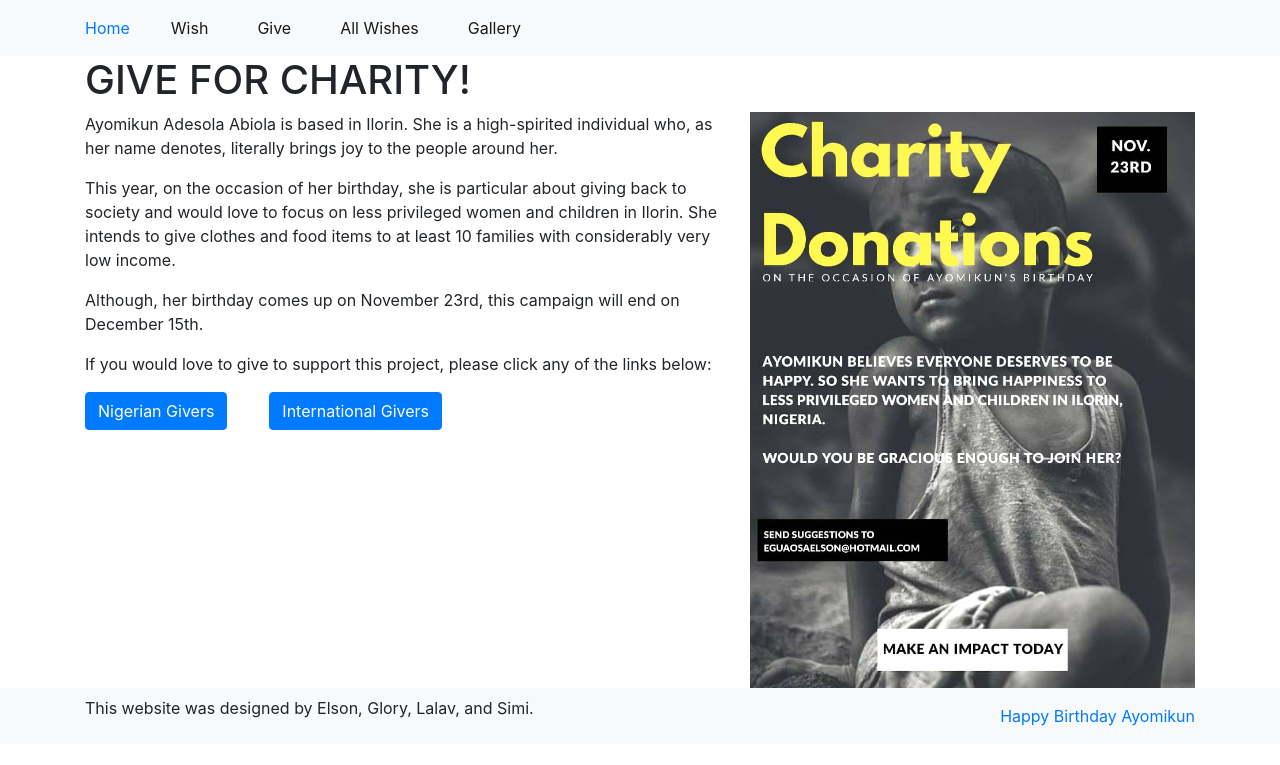
After one commit to e-elson/birthday_wish, a Django app: page /wishes/give in a window 1280 px wide. The commit adds this page. Shown: the top 765 px of the page. Run offline with Django 3.2, Linux system fonts and the light colour scheme; data comes from the database, SQL or seed files in the repository; both versions use the stored data as it was after the commit; some libraries are stand-ins or nearby versions.

Commit message:
Adding give template and links

```diff
--- a/bday/templates/base.html
+++ b/bday/templates/base.html
@@ -13,7 +13,7 @@
                     <a class="nav-link" href="{% url 'new' %}">Wish</a>
                 </li>&ensp; &ensp; &ensp;
                 <li class="nav-item active">
-                    <a class="nav-link" href="{% url 'new' %}">Give</a>
+                    <a class="nav-link" href="{% url 'give' %}">Give</a>
                 </li>&ensp; &ensp; &ensp;
                 <li class="nav-item active">
                     <a class="nav-link" href="{% url 'wish_list' %}">All Wishes</a>
@@ -32,7 +32,7 @@
     <nav class="navbar navbar-expand-lg navbar-light bg-light">
         <div class="container">
             <p>This website was designed by Elson, Glory, Lalav, and Simi.</p>
-            <p class="h6">© All right Reversed.<a class="text-green ml-2" href="#" target="_blank">Happy Birthday Ayomikun</a></p>
+            <a class="text-green ml-2" href="#" target="_blank">Happy Birthday Ayomikun</a>
         </div>
 </footer>
 <script src="https://code.jquery.com/jquery-3.3.1.slim.min.js" integrity="sha384-q8i/X+965DzO0rT7abK41JStQIAqVgRVzpbzo5smXKp4YfRvH+8abtTE1Pi6jizo" crossorigin="anonymous"></script>
--- a/wishes/admin.py
+++ b/wishes/admin.py
@@ -1,8 +1,9 @@
 from django.contrib import admin
-from .models import Wish, Gallery
+from .models import Wish, Gallery, Image
 
 # Register your models here.
 
 #admin.site.register(Status)
 admin.site.register(Wish)
 admin.site.register(Gallery)
+admin.site.register(Image)
--- a/wishes/models.py
+++ b/wishes/models.py
@@ -27,3 +27,6 @@ class Gallery(models.Model):
     desc = models.CharField(max_length=60)
     def __str__(self):
         return self.desc
+
+class Image(models.Model):
+    image = models.FilePathField(path='/images')
--- /dev/null
+++ b/wishes/templates/give.html
@@ -0,0 +1,29 @@
+{% extends 'base.html' %}
+{% load static %}
+
+{% block content %}
+<h1>GIVE FOR CHARITY!</h1>
+<div class="row">
+    <div class="col-md-7">
+        <p>Ayomikun Adesola Abiola is based in Ilorin. She is a high-spirited individual who,
+            as her name denotes, literally brings joy to the people around her.</p>
+        <p>This year, on the occasion of her birthday, she is particular about giving back to
+            society and would love to focus on less privileged women and children in Ilorin.
+            She intends to give clothes and food items to at least 10 families with considerably
+            very low income.</p>
+        <p>Although, her birthday comes up on November 23rd, this campaign will end on December 15th.</p>
+        <p>If you would love to give to support this project, please click any of the links below:</p>
+        <a class="btn btn-primary" href="https://donate-ng.com/campaign/charity-donations-for-the-less-privilege">
+            Nigerian Givers</a>
+        &ensp; &ensp; &ensp;
+        <a class="btn btn-primary" href="https://donate-ng.com/campaign/charity-donations-for-the-less-privilege">
+            International Givers</a>
+        </p>
+    </div>
+    <div class="col-md-5">
+        <img src="{% static img.image %}" alt="Charity donations" width="100%">
+    </div>
+    <br>
+</div>
+
+{% endblock %}
--- a/wishes/templates/index.html
+++ b/wishes/templates/index.html
@@ -14,7 +14,7 @@
         pursuing a masters degree at the University of Ibadan, Nigeria.</p>
     </div>
     <div class="col-md-5">
-        <img src="{% static project.image %}" alt="FINE GEH" width="100%">
+        <img src="{% static image.image %}" alt="FINE GEH" width="100%" height="210%">
     </div>
     <br>
 </div>
@@ -25,7 +25,7 @@
         <p>To celebrate her, you could do any, or both, of the following:</p>
         <a class="btn btn-primary" href="{% url 'new' %}">Send a wish</a>
         &ensp; &ensp; &ensp;
-        <a class="btn btn-primary" href="{% url 'new' %}">Give a cash gift for charity</a>
+        <a class="btn btn-primary" href="{% url 'give' %}">Give a cash gift for charity</a>
     </div>
 </div>
 
--- a/wishes/urls.py
+++ b/wishes/urls.py
@@ -7,6 +7,6 @@ urlpatterns = [
     path('wish_list/', views.wish_list, name="wish_list"),
     path('waiting/', views.waiting, name="waiting"),
     path('<int:pk>/', views.wish_detail, name="wish_detail"),
-    path('<int:pk>/reply', views.reply, name="reply"),
     path('gallery', views.gallery, name="gallery"),
+    path('give', views.give, name='give')
 ]
--- a/wishes/views.py
+++ b/wishes/views.py
@@ -1,7 +1,7 @@
 from django.shortcuts import render
 from django.contrib.auth.forms import AuthenticationForm
 from django.contrib.auth.models import User, Group
-from .models import Wish, Gallery, Reply
+from .models import Wish, Gallery, Reply, Image
 from .forms import WishForm, ReplyForm
 from django.conf import settings
 from django.core.mail import send_mail
@@ -11,8 +11,10 @@ from django.contrib.auth.decorators import login_required
 
 def index(request):
     wishes = Wish.objects.all()
+    image = Image.objects.get(pk=2)
     context = {
         'wishes': wishes,
+        'image': image,
     }
     return render(request, 'index.html', context)
 
@@ -24,7 +26,7 @@ def new(request):
             wish = Wish(
                 author = form.cleaned_data['author'],
                 email = form.cleaned_data['email'],
-                desc = form.cleaned_data['description'],
+                description = form.cleaned_data['description'],
                 body = form.cleaned_data['body'],
             )
             wish.save()
@@ -75,8 +77,14 @@ def wish_detail(request,pk):
             )
             msg = str(form.cleaned_data['msg'])
             print(msg)
+            wish_msg = wish.body
             subject = f'THANK YOU {wish.author}'
-            message = f'{msg}'
+            message = f'Hi {wish.author},\n' \
+                      f'Thank you for your wish.\n \n' \
+                      f'Your message:\n' \
+                      f'{wish_msg}\n\n' \
+                      f'Ayomikun\'s reply:\n' \
+                      f'{msg}'
             email_from = settings.EMAIL_HOST_USER
             recipient_list = [wish.email, 'elso4real@yahoo.com']
             send_mail(subject, message, email_from, recipient_list)
@@ -89,32 +97,16 @@ def wish_detail(request,pk):
     }
     return render(request, 'wish_detail.html', context)
 
-@login_required
-def reply(request,pk):
-    wish = Wish.objects.get(pk=pk)
-    form = WishForm()
-    context = {
-        'wish': wish,
-        'form': form,
-    }
-    if request.method == 'POST':
-        form = WishForm(request.POST)
-        msg = form.cleaned_data['reply']
-        context = {
-            'wish': wish,
-            'form': form,
-        }
-        subject = 'THANK YOU FOR THE BIRTHDAY WISH'
-        message = wish.reply
-        email_from = settings.EMAIL_HOST_USER
-        recipient_list = [wish.email, 'elso4real@yahoo.com']
-        send_mail(subject, message, email_from, recipient_list)
-
-    return render(request, 'reply.html', context)
-
 def gallery(request):
     images = Gallery.objects.all()
     context = {
         'images': images,
     }
     return render(request, 'gallery.html', context)
+
+def give(request):
+    img = Image.objects.get(pk=1)
+    context = {
+        'img': img,
+    }
+    return render(request, 'give.html', context)
```
Also changed, not shown: db.sqlite3, wishes/migrations/0015_image.py (added), wishes/static/images/charity.jpeg (added), wishes/static/images/index.png (added), 1 other file.
